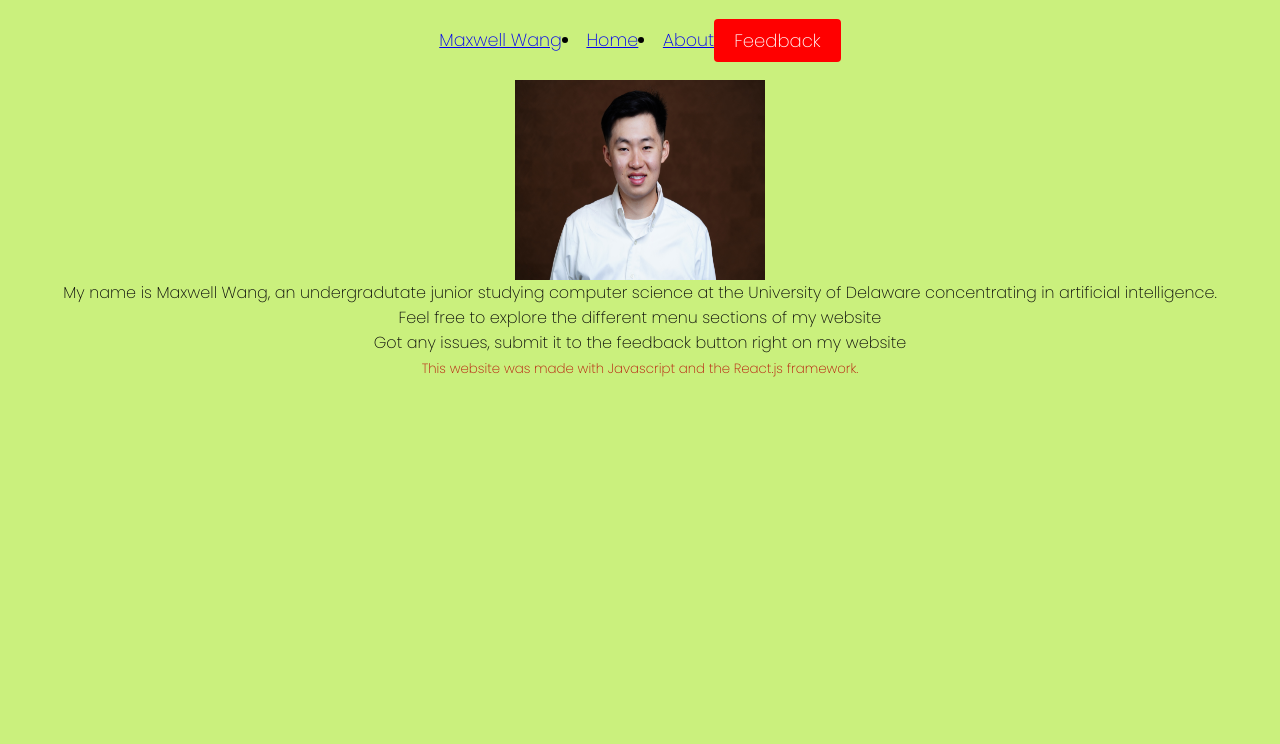
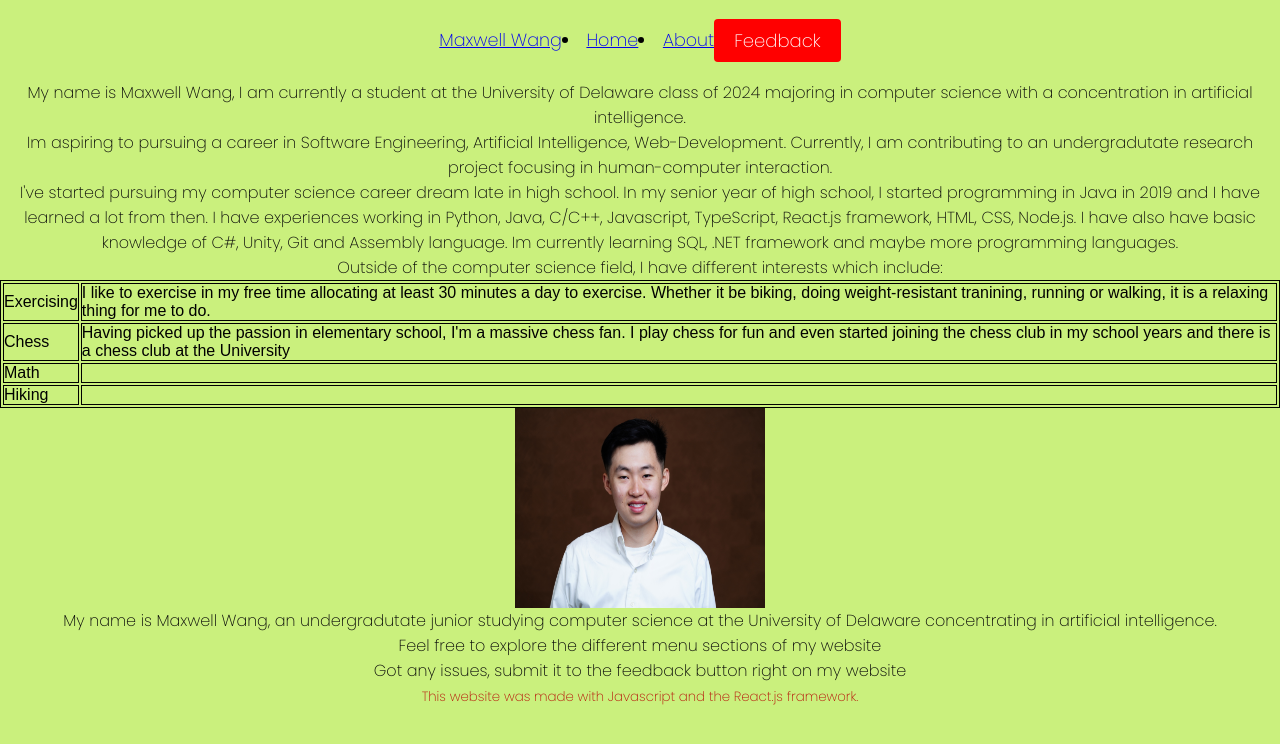
Before and after one commit to mwang840/MaxWang, a React (Create React App) app: page /about in a window 1280 px wide. Shown: the top 744 px of the page. Built offline with nearby package versions, Linux system fonts and the light colour scheme.

Commit message:
styling table and improved pages

```diff
--- a/src/App.js
+++ b/src/App.js
@@ -2,6 +2,7 @@ import React from 'react';
 import NavBar from './components/NavBar/NavBar';
 import './App.css';
 import Home from './Pages/Home';
+import About from './Pages/About';
 import { Routes, Route } from 'react-router-dom';
 import max from "./assets/MaxWang.JPG";
 
@@ -14,6 +15,7 @@ function App() {
       <div className="container">
         <Routes>
           <Route path="/" element={<Home/>}/>
+          <Route path="/about" element={<About/>}/>
         </Routes>
       </div>
       <img src={max} alt="Max" style={{width: 250, height: 200, display:"absolute", top:0, left:0, right:10, bottom:0}}></img>
--- /dev/null
+++ b/src/Pages/About.css
@@ -0,0 +1,12 @@
+title{
+    color:gray;
+}
+
+p{
+    color: rgb(7,7,7);
+}
+
+table, tr, td{
+    border: 1px solid;
+    font-family: Arial, Helvetica, sans-serif;
+}
--- a/src/Pages/About.js
+++ b/src/Pages/About.js
@@ -1,4 +1,5 @@
 import React from "react";
+import './About.css';
 
 function About(){
     return (<div><title>About Me</title>
@@ -15,6 +16,30 @@ function About(){
             <p>
                 Outside of the computer science field, I have different interests which include:
             </p>
+            <table>
+                <tr>
+                    <td>Exercising</td>
+                    <td> I like to exercise in my free time allocating at least 30 minutes a day to exercise.
+                        Whether it be biking, doing weight-resistant tranining, running or walking, it is a relaxing thing for me to do.
+                    </td>
+                </tr>
+                <tr>
+                <td>Chess</td>
+                    <td> Having picked up the passion in elementary school, I'm a massive chess fan.
+                        I play chess for fun and even started joining the chess club in my school years and there is a chess club at the University
+                    </td>
+                </tr>
+
+                <tr>
+                    <td>Math</td>
+                    <td></td>
+                </tr>
+
+                <tr>
+                    <td>Hiking</td>
+                    <td></td>
+                </tr>
+            </table>
     </div>);
 }
 
--- a/src/Pages/Home.css
+++ b/src/Pages/Home.css
@@ -1,9 +1,9 @@
-.p{
+p{
   text-align: center;
-  color:rgb(183, 16, 8);
+  color:rgb(7, 7, 7);
 }
 
-.footer{
+footer{
 text-align: center;
   color:rgb(183, 16, 8);
 }
--- a/src/Pages/Home.js
+++ b/src/Pages/Home.js
@@ -1,5 +1,6 @@
 import React from "react";
 import max from "../assets/MaxWang.JPG";
+import "./Home.css"
 
 function Home(){
     return <div>
--- a/src/components/NavBar/NavBar.css
+++ b/src/components/NavBar/NavBar.css
@@ -11,7 +11,7 @@
     display:inline-block;
 }
 
-.CustomLink{
+CustomLink{
     display: grid;
     grid-template-columns: repeat(5, auto);
     grid-gap: 10px;
@@ -23,7 +23,7 @@
 }
 
 
-.CustomLink:hover{
+CustomLink:hover{
     background-color: rgb(241, 185, 136);
     border-radius: 4px;
     transition: all 0.2s ease-out;
```
